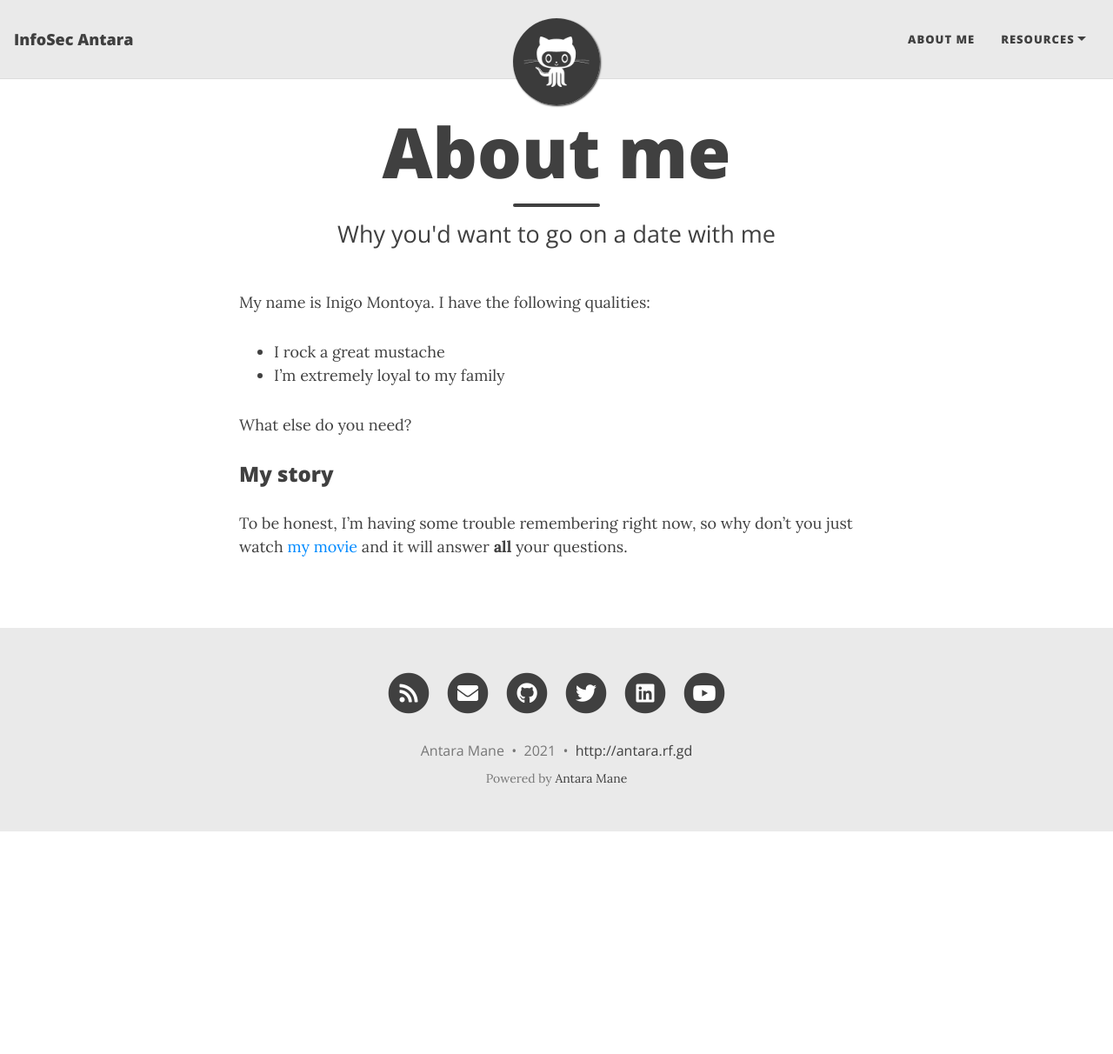
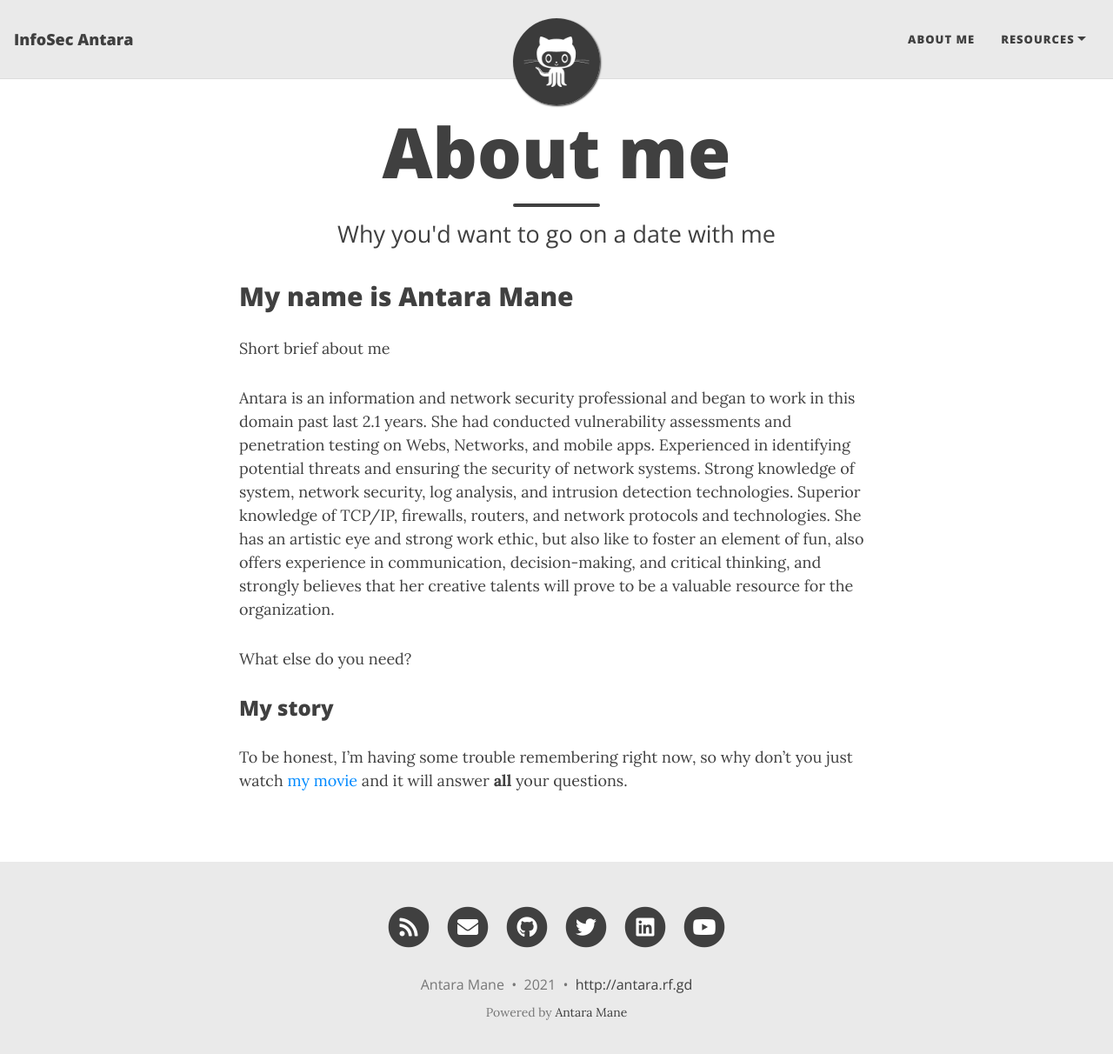
Before and after one commit to InfoSecAntara/theantaramane, a Jekyll site: the page built from aboutme.md, in a window 1280 px wide and 1225 px high. Shown: the top 1212 px of the window at 87% size. Built offline with Jekyll 4.4.1, drawn with Linux system fonts in a browser that asks for light colours; nearby versions of some CDN libraries.

Commit message:
Update aboutme.md

```diff
--- a/aboutme.md
+++ b/aboutme.md
@@ -4,10 +4,11 @@ title: About me
 subtitle: Why you'd want to go on a date with me
 ---
 
-My name is Inigo Montoya. I have the following qualities:
+## My name is Antara Mane ##
 
-- I rock a great mustache
-- I'm extremely loyal to my family
+Short brief about me
+
+Antara is an information and network security professional and began to work in this domain past last 2.1 years. She had conducted vulnerability assessments and penetration testing on Webs, Networks, and mobile apps. Experienced in identifying potential threats and ensuring the security of network systems. Strong knowledge of system, network security, log analysis, and intrusion detection technologies. Superior knowledge of TCP/IP, firewalls, routers, and network protocols and technologies. She has an artistic eye and strong work ethic, but also like to foster an element of fun, also offers experience in communication, decision-making, and critical thinking, and strongly believes that her creative talents will prove to be a valuable resource for the organization.
 
 What else do you need?
 
```
